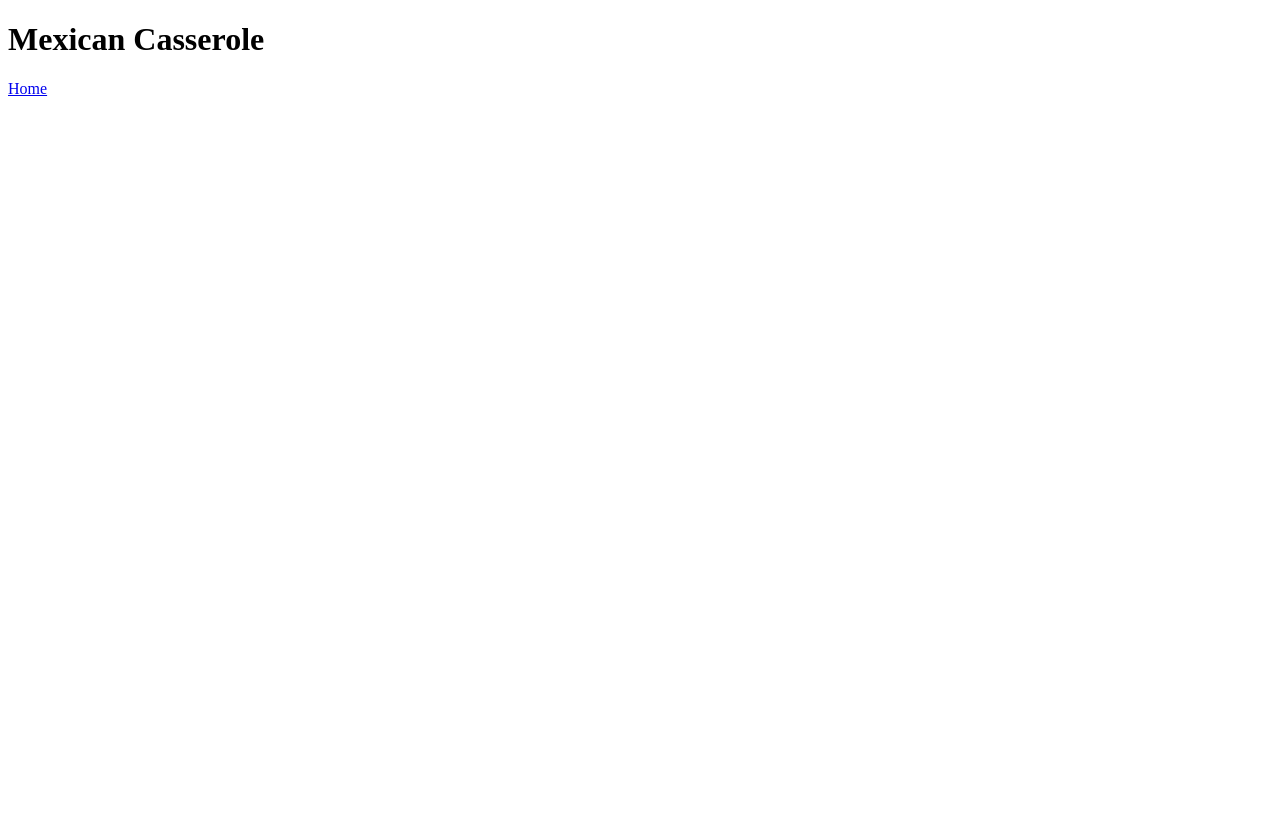
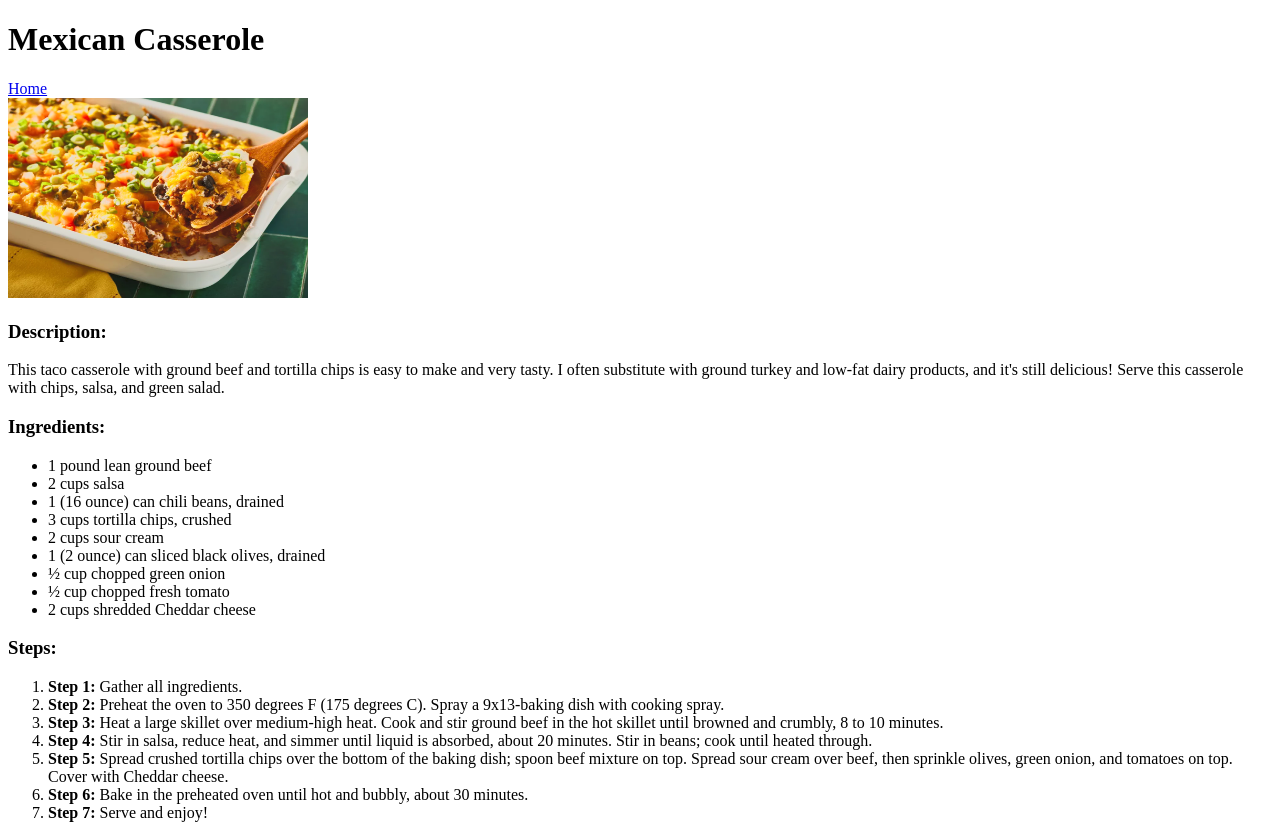
Before and after one commit to mdsarwar-h/recipes, a plain HTML site: page recipes/mexican_casserole.html in a window 1280 px wide. Before the commit the page ends 800 px from the top, so only its background shows below. Drawn offline with Linux system fonts and the light colour scheme.

Commit message:
Mexican Casserole page has been created!

```diff
--- a/recipes/mexican_casserole.html
+++ b/recipes/mexican_casserole.html
@@ -8,6 +8,44 @@
 
     <body>
         <h1>Mexican Casserole</h1>
-        <a href="../index.html">Home</a>
+        <a href="../index.html">Home</a><br>
+        <img src="./images/mexican_casserole.png" alt="casserole picture"
+            width="300" height="200"><br>
+        <h3>Description:</h3>
+            <!-- Description of the Mexican Casserole -->
+        <p>
+            This taco casserole with ground beef and tortilla chips is easy to make and very tasty.
+            I often substitute with ground turkey and low-fat dairy products, and it's still delicious!
+            Serve this casserole with chips, salsa, and green salad.
+        </p>
+        <h3>Ingredients:</h3>
+            <!-- List of ingredients for the Mexican Casserole -->
+        <ul>
+            <li>1 pound lean ground beef</li>
+            <li>2 cups salsa</li>
+            <li>1 (16 ounce) can chili beans, drained</li>
+            <li>3 cups tortilla chips, crushed</li>
+            <li>2 cups sour cream</li>
+            <li>1 (2 ounce) can sliced black olives, drained</li>
+            <li>½ cup chopped green onion</li>
+            <li>½ cup chopped fresh tomato</li>
+            <li>2 cups shredded Cheddar cheese</li>
+        </ul>
+            <!-- Steps to prepare the Mexican Casserole -->
+        <h3>Steps:</h3>
+        <ol>
+            <li><b>Step 1:</b> Gather all ingredients.</li>
+            <li><b>Step 2:</b> Preheat the oven to 350 degrees F (175 degrees C). Spray a 9x13-baking dish with
+                                    cooking spray.</li>
+            <li><b>Step 3:</b> Heat a large skillet over medium-high heat. Cook and stir ground beef in the hot
+                                    skillet until browned and crumbly, 8 to 10 minutes.</li>
+            <li><b>Step 4:</b> Stir in salsa, reduce heat, and simmer until liquid is absorbed, about 20 minutes.
+                                    Stir in beans; cook until heated through.</li>
+            <li><b>Step 5:</b> Spread crushed tortilla chips over the bottom of the baking dish; spoon beef mixture
+                                    on top. Spread sour cream over beef, then sprinkle olives, green onion, and tomatoes
+                                    on top. Cover with Cheddar cheese.</li>
+            <li><b>Step 6:</b> Bake in the preheated oven until hot and bubbly, about 30 minutes.</li>
+            <li><b>Step 7:</b> Serve and enjoy!</li>
+        </ol>
     </body>
 </html>
```
Also changed, not shown: recipes/images/mexican_casserole.png (added).
